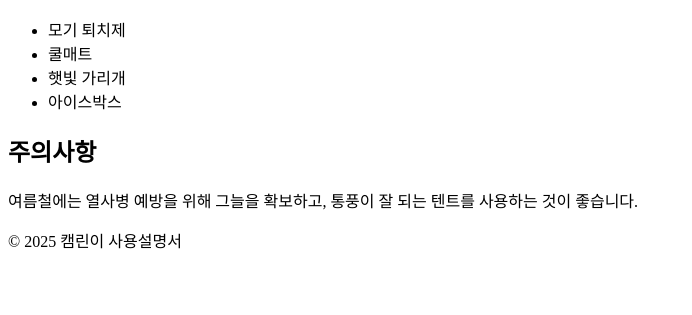
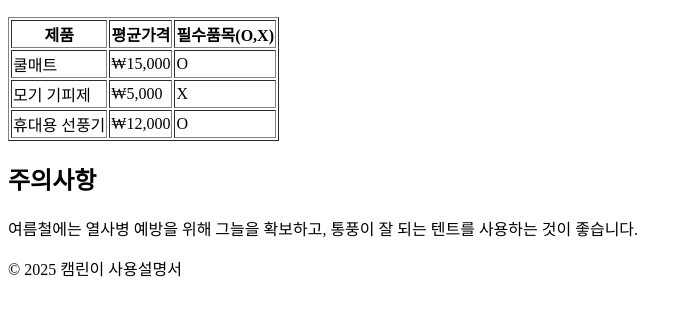
Before and after one commit to heeary-dev/camping-guide, a plain HTML site: page gear/summer.html in a window 1280 px wide. Shown: the part 243-558 px from the top of the page, without its empty margins (0-692 px from the left). Drawn offline with Linux system fonts and the light colour scheme.

Commit message:
캠핑 faq, 여릉캠핑 준비물 form형식적용

```diff
--- a/gear/summer.html
+++ b/gear/summer.html
@@ -22,12 +22,31 @@
   <main>
     <section>
       <h2>여름 캠핑 준비물</h2>
-      <ul>
-        <li>모기 퇴치제</li>
-        <li>쿨매트</li>
-        <li>햇빛 가리개</li>
-        <li>아이스박스</li>
-      </ul>
+      <table border="1">
+        <tr>
+            <th>제품</th>
+            <th>평균가격</th>
+            <th>필수품목(O,X)</th>
+        </tr>
+
+        <tr>
+            <td>쿨매트</td>
+            <td>₩15,000</td>
+            <td>O</td>
+        </tr>
+
+        <tr>
+            <td>모기 기피제</td>
+            <td>₩5,000</td>
+            <td>X</td>
+        </tr>
+
+        <tr>
+            <td>휴대용 선풍기</td>
+            <td>₩12,000</td>
+            <td>O</td>
+        </tr>
+      </table>
     </section>
 
     <section>
```
Also changed, not shown: tips/faq.html (+21 -0 lines).
